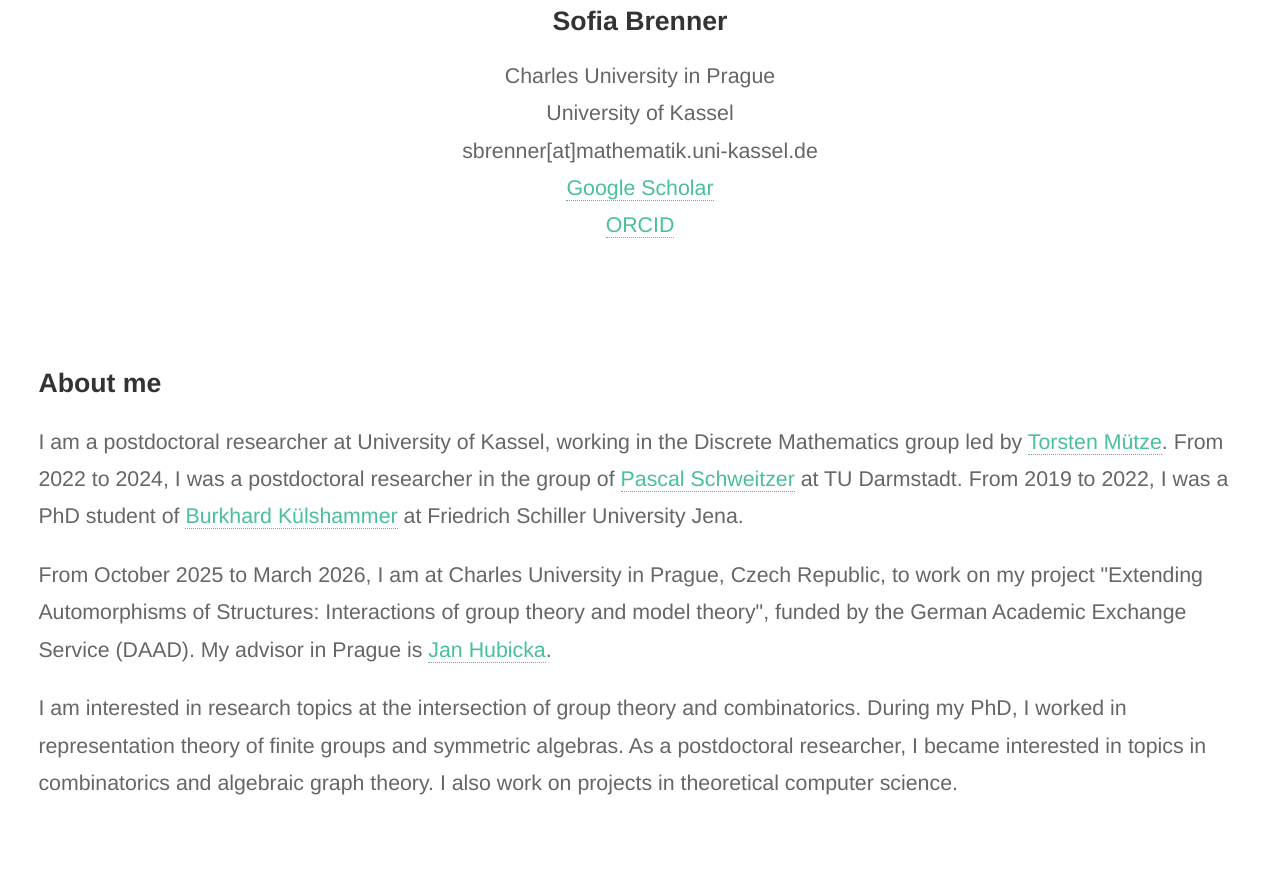
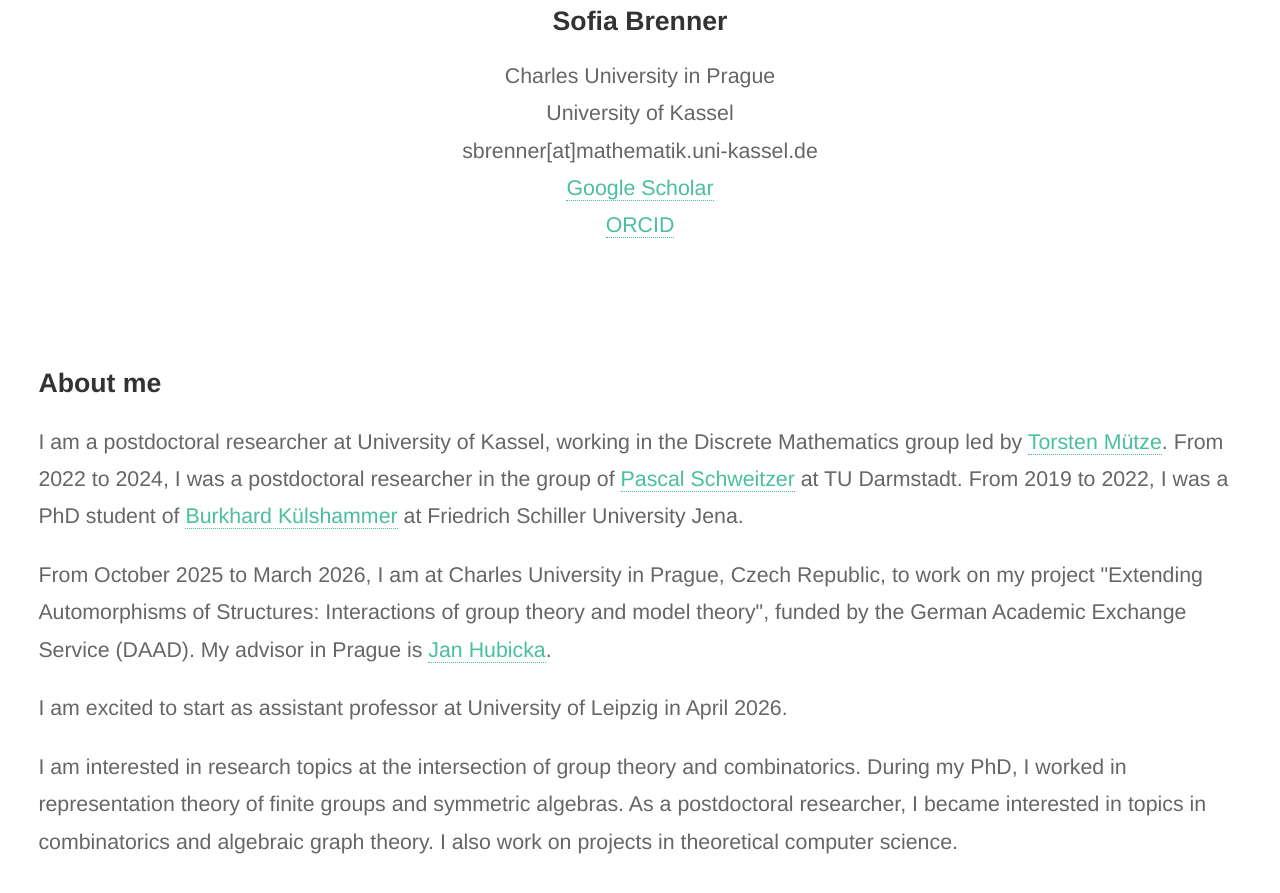
Before and after one commit to SofiaBrenner/sofiabrenner.github.io, a plain HTML site: page index.html in a window 1280 px wide. Shown: the part 370-1263 px from the top of the page. Before the commit the page ends 1232 px from the top, so only its background shows below. Drawn offline with Linux system fonts and the light colour scheme.

Commit message:
Update index.html

```diff
--- a/index.html
+++ b/index.html
@@ -38,6 +38,11 @@
   (DAAD). My advisor in Prague is <a href="https://www.ucw.cz/~hubicka/">Jan Hubicka</a>.
         </p>
 
+       <p>
+       I am excited to start as assistant professor at University of Leipzig in April 2026.
+       </p>
+
+
 
         <p>
           I am interested in research topics at the intersection of group theory and combinatorics. During my PhD, I worked in representation theory of finite groups and symmetric algebras.
```
